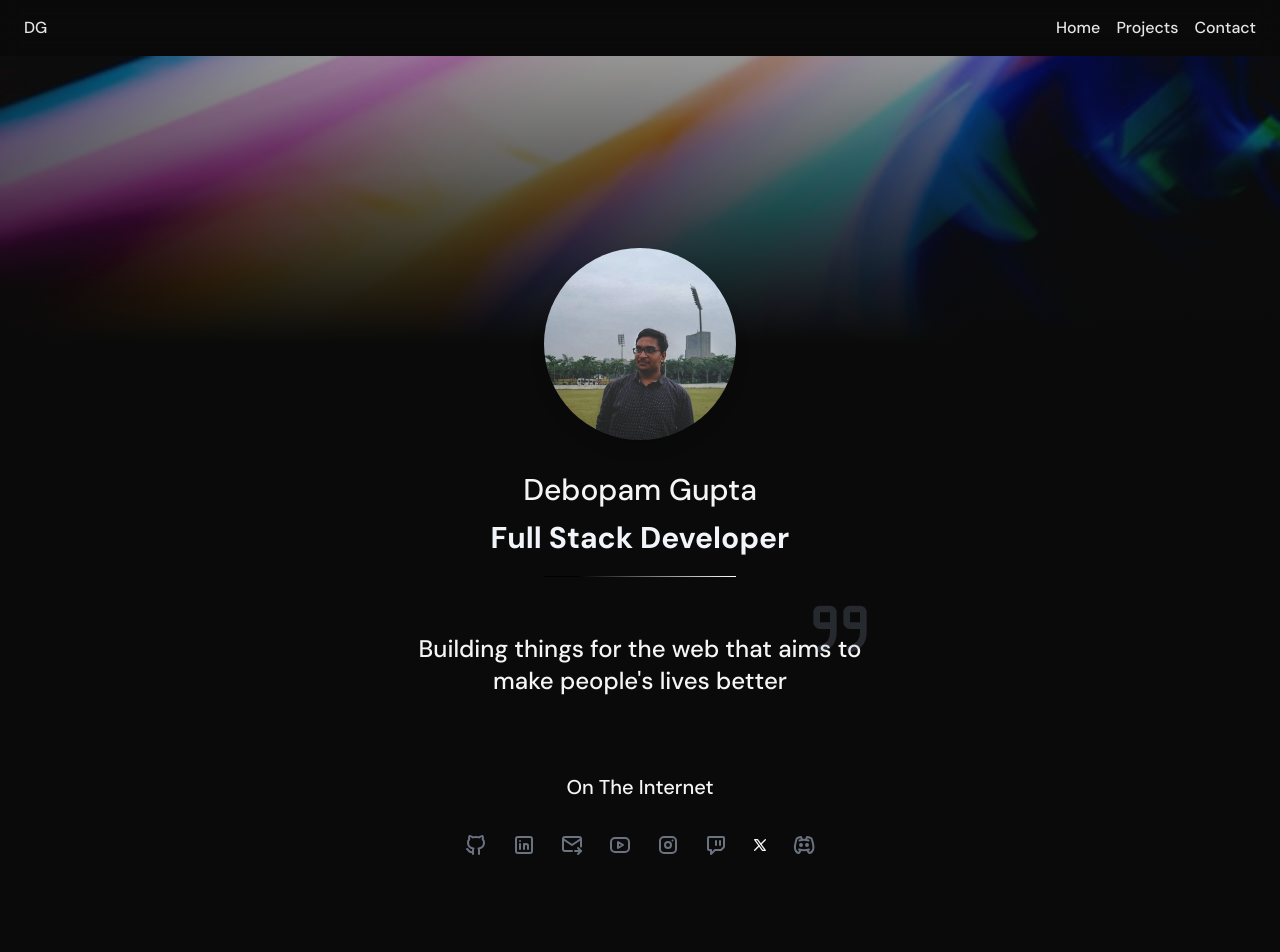
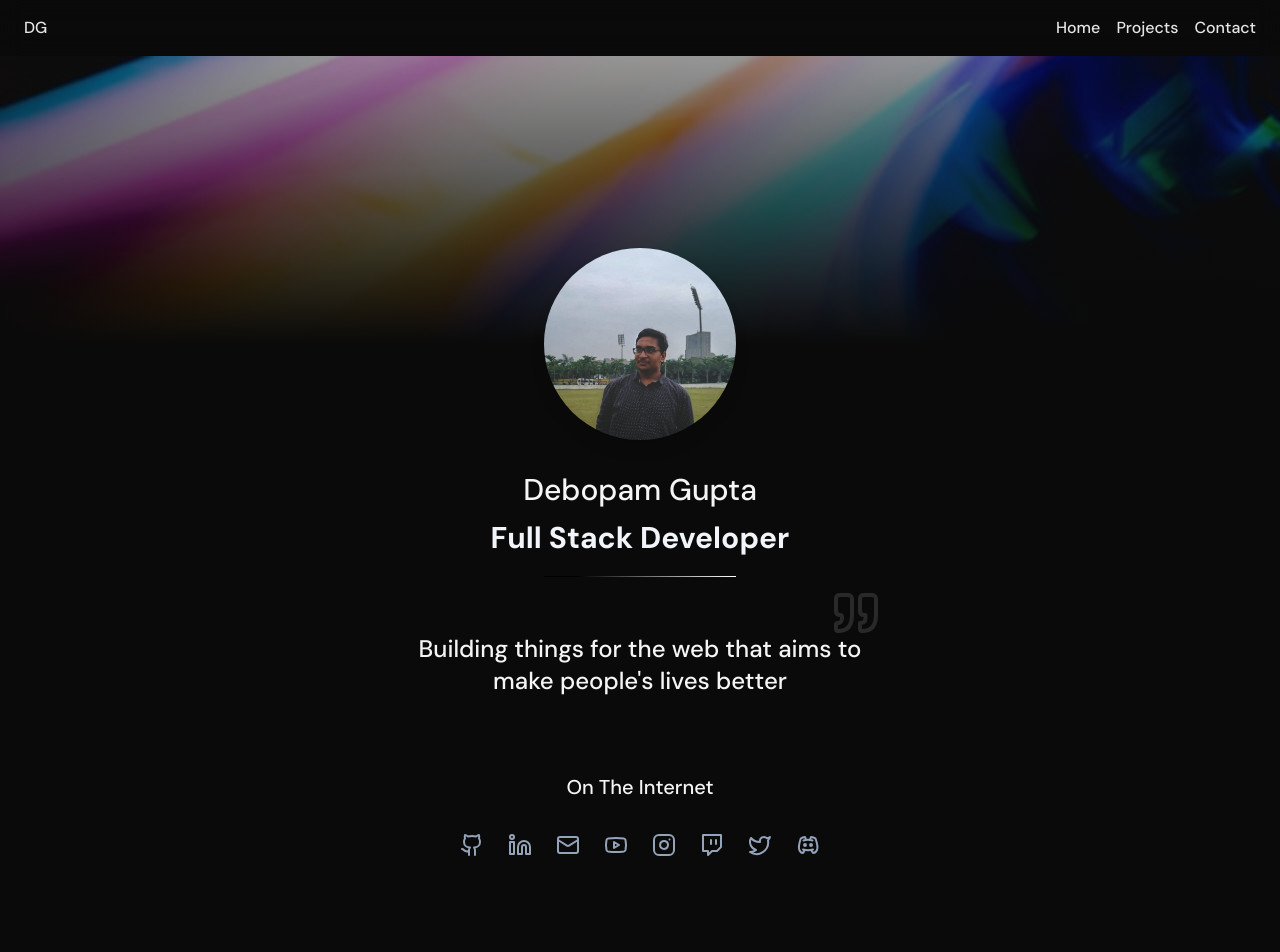
Before and after one commit to w3dg/personal-website, a React (Vite) app: page / in a window 1280 px wide. Shown: the top 952 px of the page. Built offline with nearby package versions, Linux system fonts and the light colour scheme.

Commit message:
Switch to Lucide for Icons

```diff
--- a/src/pages/Home.tsx
+++ b/src/pages/Home.tsx
@@ -1,4 +1,5 @@
-import { TbBrandGithub, TbBrandLinkedin, TbMailForward, TbBrandYoutube, TbBrandInstagram, TbBrandTwitch, TbBrandX, TbBrandDiscord, TbQuote, TbArrowUpRight } from "react-icons/tb";
+import { TbBrandDiscord } from "react-icons/tb";
+import { LuQuote, LuGithub, LuLinkedin, LuMail, LuYoutube, LuInstagram, LuTwitch, LuTwitter, LuArrowUpRight } from "react-icons/lu";
 import { Link } from "react-router-dom";
 import { IconContext } from "react-icons";
 import { Navbar } from "../components/Navbar";
@@ -8,7 +9,7 @@ export const Home = () => {
   return (
     <>
       <Navbar></Navbar>
-      <IconContext.Provider value={{ color: "#6b7280", size: "1.5rem" }}>
+      <IconContext.Provider value={{ className: "text-slate-400 hover:text-slate-100", size: "1.5rem" }}>
         <section>
           <div className="relative h-72 bg-neutral-400 bg-blend-multiply bg-[url('/neon-bg.jpg')] bg-no-repeat bg-center bg-cover before:content[''] before:absolute before:inset-0 before:bg-gradient-to-b before:from-neutral-800/10 before:to-neutral-950"></div>
           <div className="relative grid px-2 place-items-center">
@@ -24,8 +25,8 @@ export const Home = () => {
         </section>
         <section className="relative grid max-w-lg mx-auto mt-3 py-7 place-items-center">
           <div className="absolute -top-2 right-4 opacity-20">
-            <IconContext.Provider value={{ color: "#94a3b8", size: "5rem" }}>
-              <TbQuote></TbQuote>
+            <IconContext.Provider value={{ size: "3rem", className: "text-neutral-400" }}>
+              <LuQuote></LuQuote>
             </IconContext.Provider>
           </div>
           <p className="max-w-md m-2 text-2xl text-center">Building things for the web that aims to make people's lives better</p>
@@ -36,37 +37,37 @@ export const Home = () => {
           <ul className="flex flex-wrap items-center justify-center w-8/12 gap-6 mx-auto">
             <li>
               <a href="https://dgsh.vercel.app/gh" target="_blank">
-                <TbBrandGithub></TbBrandGithub>
+                <LuGithub></LuGithub>
               </a>
             </li>
             <li>
               <a href="https://dgsh.vercel.app/li" target="_blank">
-                <TbBrandLinkedin></TbBrandLinkedin>
+                <LuLinkedin></LuLinkedin>
               </a>
             </li>
             <li>
               <a href="mailto:w3dg@duck.com" target="_blank">
-                <TbMailForward></TbMailForward>
+                <LuMail></LuMail>
               </a>
             </li>
             <li>
               <a href="https://dgsh.vercel.app/yt" target="_blank">
-                <TbBrandYoutube></TbBrandYoutube>
+                <LuYoutube></LuYoutube>
               </a>
             </li>
             <li>
               <a href="https://dgsh.vercel.app/ig" target="_blank">
-                <TbBrandInstagram></TbBrandInstagram>
+                <LuInstagram></LuInstagram>
               </a>
             </li>
             <li>
               <a href="https://dgsh.vercel.app/twitch" target="_blank">
-                <TbBrandTwitch></TbBrandTwitch>
+                <LuTwitch></LuTwitch>
               </a>
             </li>
             <li>
               <a href="https://dgsh.vercel.app/twitter" target="_blank">
-                <TbBrandX></TbBrandX>
+                <LuTwitter></LuTwitter>
               </a>
             </li>
             <li>
@@ -102,14 +103,14 @@ export const Home = () => {
             <Link to="/projects" className="inline-flex items-center gap-2 px-6 py-4 transition-transform duration-300 rounded-full group bg-neutral-200 text-neutral-800">
               Project Showcase
               <div className="p-1 transition-transform rounded-full group-hover:bg-neutral-900 group-hover:rotate-45">
-                <TbArrowUpRight />
+                <LuArrowUpRight />
               </div>
             </Link>
 
             <Link to="/contact" className="inline-flex items-center gap-1 px-6 py-4 transition-transform duration-300 rounded-full group bg-neutral-200 text-neutral-800">
               Contact Me
               <div className="p-1 transition-transform rounded-full group-hover:bg-neutral-900 group-hover:rotate-45">
-                <TbArrowUpRight />
+                <LuArrowUpRight />
               </div>
             </Link>
           </IconContext.Provider>
```
